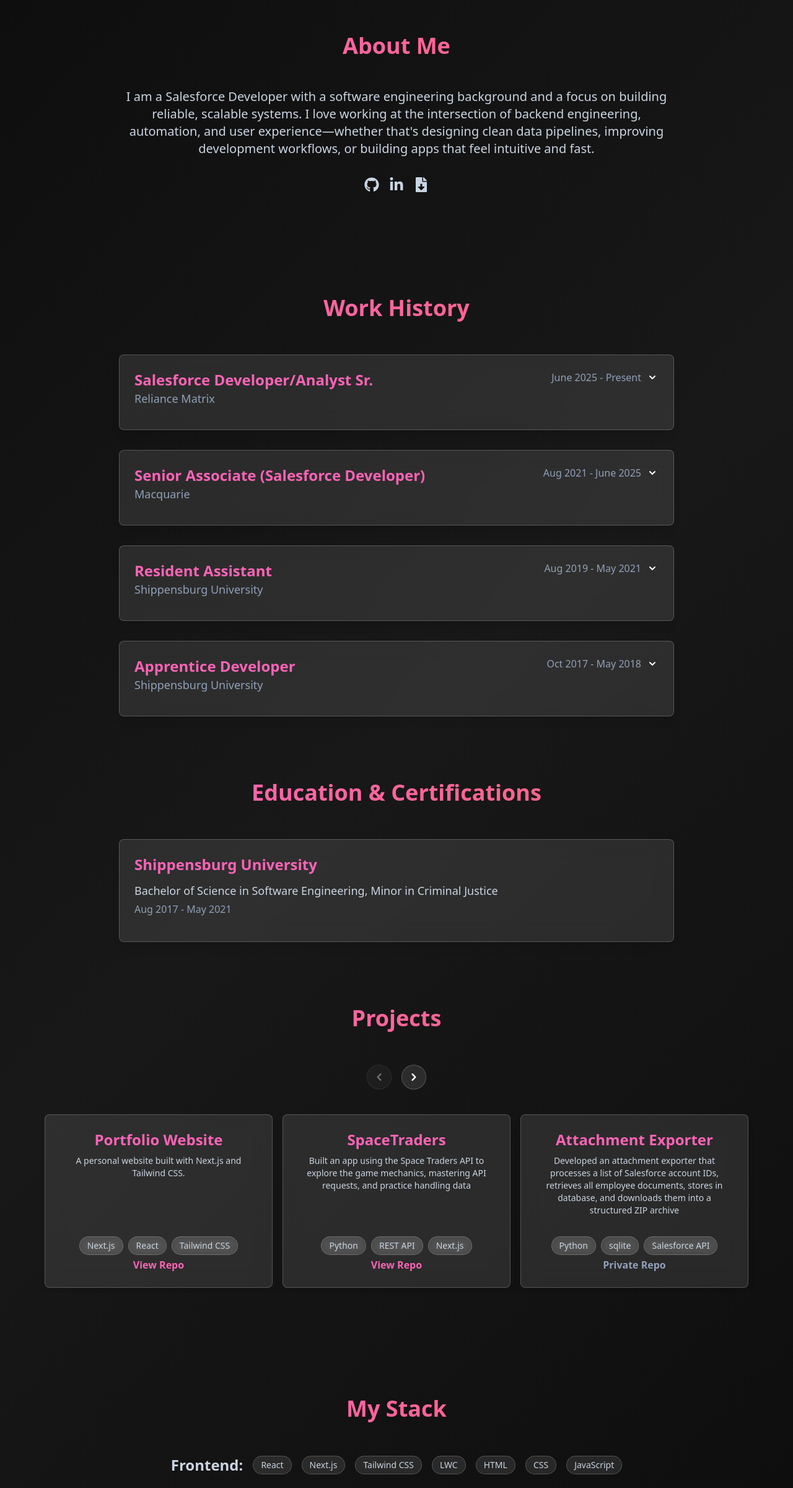
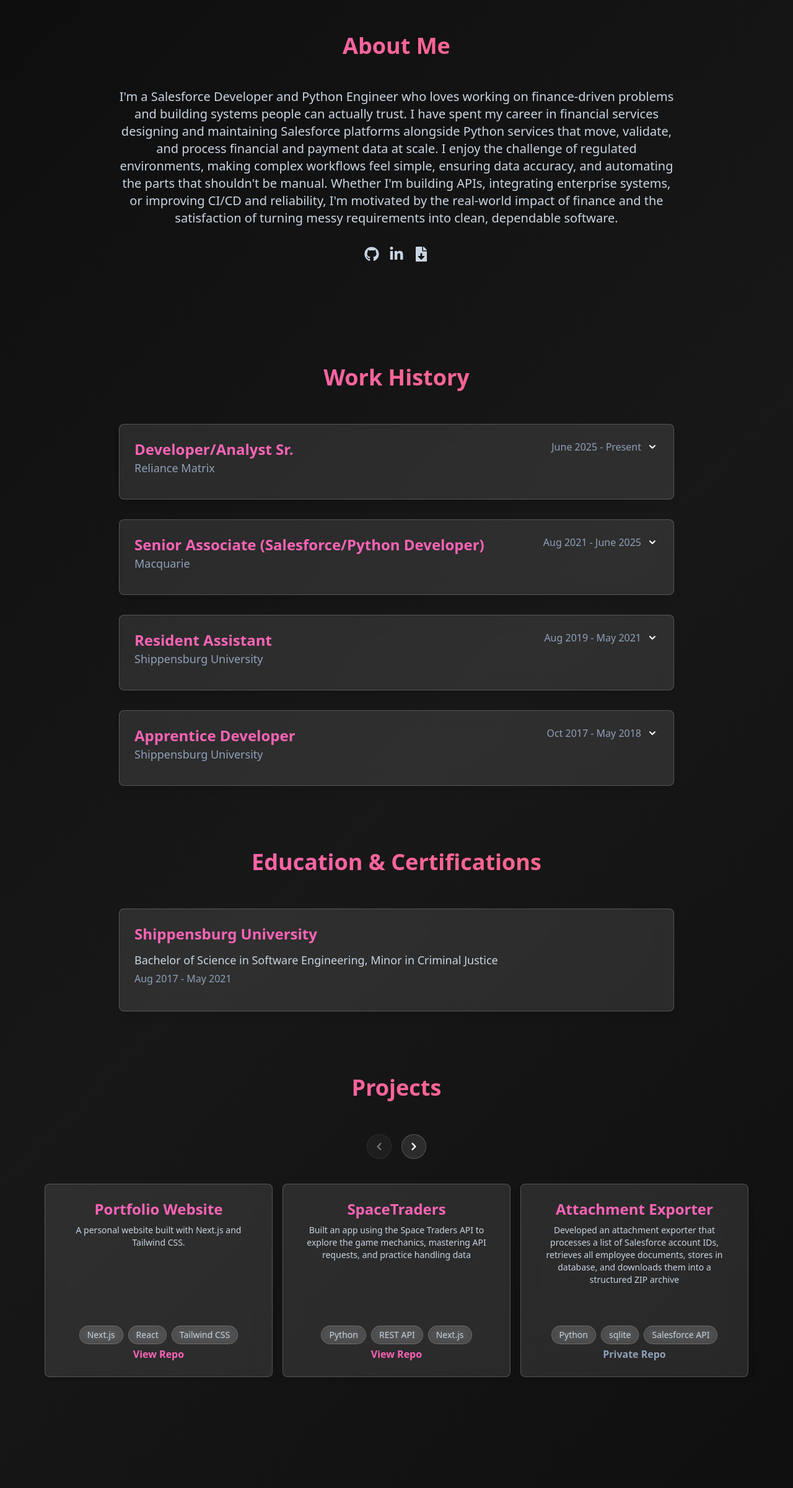
Before and after one commit to kimberlyo31/kimberlyo31.github.io, a Next.js app: page / in a window 1280 px wide. Shown: the part 826-3227 px from the top of the page at 62% size. Built offline with nearby package versions, Linux system fonts and the light colour scheme.

Commit message:
update portfolio

```diff
--- a/src/app/page.tsx
+++ b/src/app/page.tsx
@@ -13,33 +13,33 @@
 
   const workHistory = [
     {
-      title: "Salesforce Developer/Analyst Sr.",
+      title: "Developer/Analyst Sr.",
       company: "Reliance Matrix",
       period: "June 2025 - Present",
       description: "Leading development of full-stack applications using React and Node.js",
       highlights: [
-        "Led the full transition from Salesforce Change Sets to a CI/CD pipeline, designing and implementing custom YAML-based Azure DevOps workflows that automated deployments across dev, QA, UAT, and production environments",
-        "Built and maintained Git-based branching and release strategies, training and supporting developers to adopt modern version control practices, significantly reducing deployment errors and manual effort",
-        "Engineered a major performance improvement for a document download application, reducing runtime from several hours to ~40 minutes through optimized SOQL queries, batch processing, and efficient API utilization",
-        "Collaborated on the Salesforce–Ushur integration, contributing to data model alignment, API integration, and automation design to streamline customer communications and case management",
-        "Championed DevOps best practices within the Salesforce team, establishing deployment governance standards and reusable pipeline templates for scalable future development"
+        "Led the move from traditional Salesforce Change Sets to a full CI/CD pipeline by designing custom Azure DevOps YAML workflows that automated deployments across dev, QA, UAT, and production, making releases faster, safer, and far more reliable.",
+        "Built a Salesforce Member Hub leveraging Python and REST API integrations to ensure accurate claimant identification, prevent duplicate payments, and support secure end-to-end payment processing with Citi.",
+        "Developed and supported Python services to bridge Salesforce and Ushur, aligning data models, orchestrating workflows, and exposing scalable APIs to support customer communications and case management.",
+        "Provided technical leadership on an Email-to-Case automation initiative by reviewing Python and Apex logic, guiding architectural decisions, and overseeing production deployment to ensure stability and maintainability.",
+        "Partnered with stakeholders to translate business requirements into robust backend solutions, emphasizing observability, error handling, and long-term scalability."
       ],
       techstack: [
         "Salesforce","Python","Postman","REST API","YAML","Azure DevOps", "Git"
       ]
     },
     {
-      title: "Senior Associate (Salesforce Developer)",
+      title: "Senior Associate (Salesforce/Python Developer)",
       company: "Macquarie",
       period: "Aug 2021 - June 2025",
       description: "Salesforce Developer and Admin",
       highlights: [
-        "Designed and implemented a Python-based data integration pipeline to import product data directly into Salesforce, eliminating over 30 hours of manual work monthly and improving data consistency across environments",
-        "Developed robust Apex classes, triggers, and Lightning Web Components (LWC) to deliver scalable, high-performance solutions across Sales and Service functions, enhancing user experience and platform efficiency",
-        "Directed production support for six Salesforce instances, diagnosing and resolving high-priority issues within a six-hour turnaround, minimizing downtime and maintaining business continuity",
-        "Managed and optimized CI/CD processes, overseeing sprint-end releases and ensuring smooth deployments through automated pipelines and Git-based version control practices",
-        "Administered multiple Salesforce orgs, including user management, permission sets, security configuration, validation rules, and Flow automation, ensuring system integrity and compliance with internal controls.",
-        "Maintained comprehensive documentation for all custom written code, common production support issues, and new joiner information ensuring knowledge transfer and effective collaboration within the team"
+        "Designed and implemented a Python data integration pipeline that imported financial product data into Salesforce, eliminating over 30 hours of manual processing per month and ensuring cross-environment consistency.",
+        "Built production-grade Apex services and Lightning Web Components using JavaScript to deliver scalable, high-performance features to support Sales and Service teams within a large-scale financial services platform.",
+        "Developed Python workflows for financial data transformation, validation, and synchronization, increasing the reliability of upstream market data feeds and downstream client-facing systems.",
+        "Managed and streamlined CI/CD processes by overseeing sprint-end releases, enhancing automated pipelines, and maintaining Git-based version control practices.",
+        "Administered multiple Salesforce orgs supporting asset management and capital markets functions to maintain strong governance and internal controls.",
+        "Led the modernization of a legacy Salesforce org to OmniStudio, migrating existing automation and implementing OmniScripts, DataRaptors, and Integration Procedures to support scalable, compliant financial workflows."
       ],
       techstack: [
         "Salesforce","Python","LWC","Apex","Bamboo"
@@ -100,6 +100,12 @@
       description: "Developed a genetic algorithm to generate a line of 25 segments, optimizing the path from point A to point B",
       repo: "https://github.com/kimberlyo31/GeneticAlgorithm",
       techstack: ["Java"]
+    },
+    {
+      title: "Shippensburg University Media Archive",
+      description: "Built an online university media archive and digital yearbook using Ruby on Rails, featuring secure authentication, role-based permissions, and file upload and download capabilities for managing student content.",
+      repo: "",
+      techstack: ["Ruby on Rails"]
     }
   ]
   return (
@@ -169,7 +175,7 @@
 
         <div className="space-y-8">
           <p className="text-xl text-slate-300 max-w-4xl text-center mx-auto">
-            I am a Salesforce Developer with a software engineering background and a focus on building reliable, scalable systems. I love working at the intersection of backend engineering, automation, and user experience—whether that&apos;s designing clean data pipelines, improving development workflows, or building apps that feel intuitive and fast.
+            I&apos;m a Salesforce Developer and Python Engineer who loves working on finance-driven problems and building systems people can actually trust. I have spent my career in financial services designing and maintaining Salesforce platforms alongside Python services that move, validate, and process financial and payment data at scale. I enjoy the challenge of regulated environments, making complex workflows feel simple, ensuring data accuracy, and automating the parts that shouldn&apos;t be manual. Whether I&apos;m building APIs, integrating enterprise systems, or improving CI/CD and reliability, I&apos;m motivated by the real-world impact of finance and the satisfaction of turning messy requirements into clean, dependable software.
           </p>
           <div className="flex justify-center gap-4">
             <a
```
